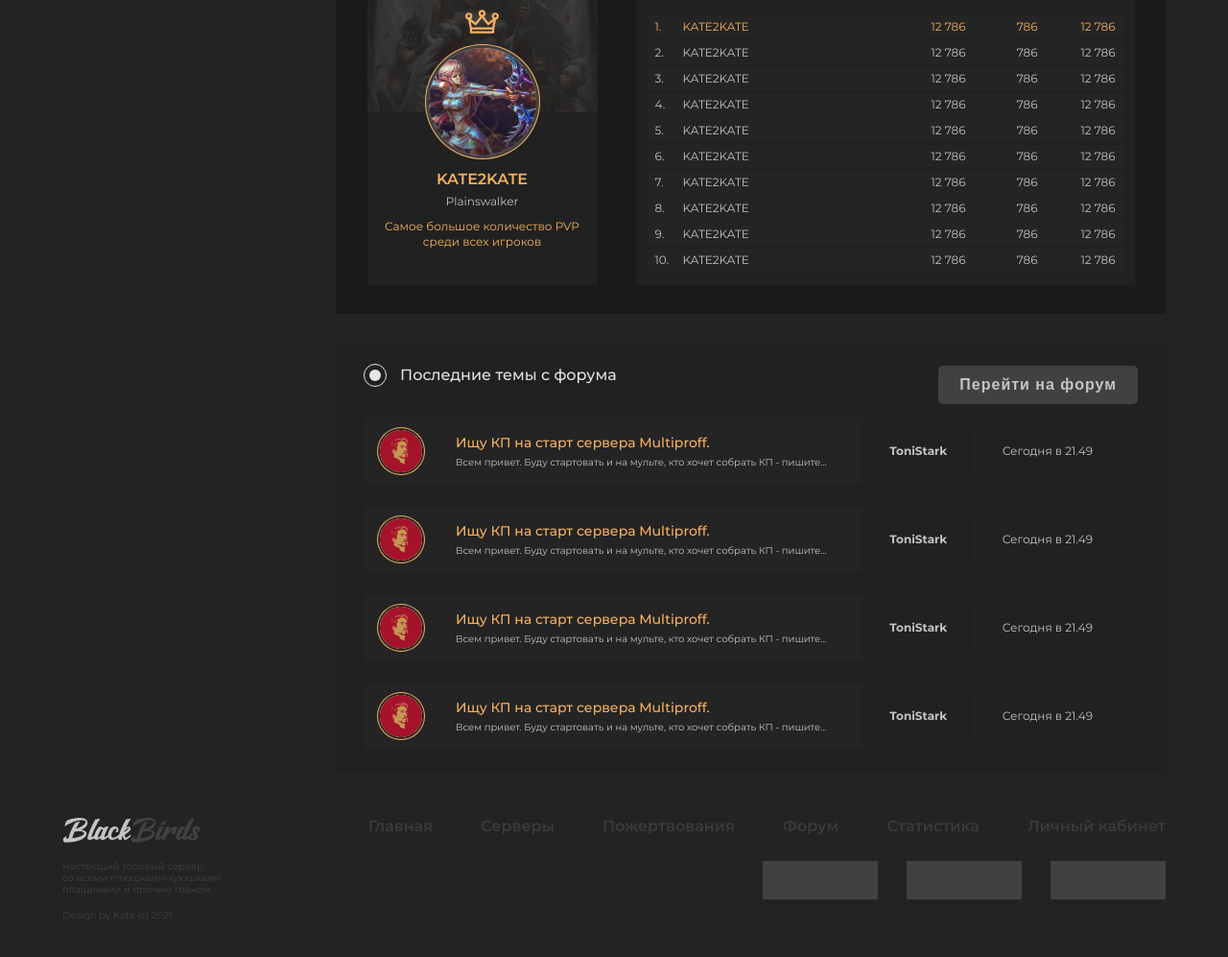
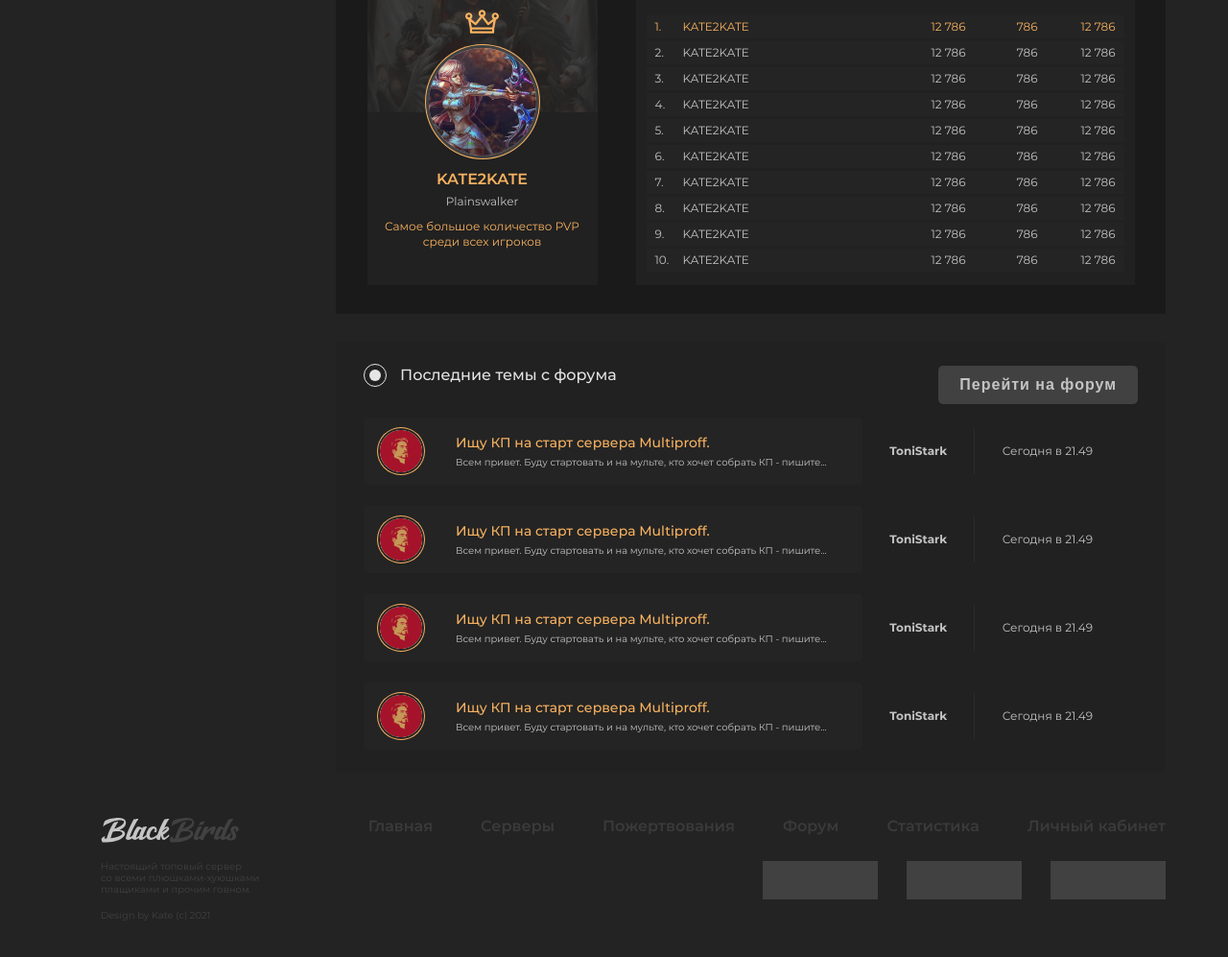
Before and after one commit to EvgeniyTk/blackbirds, a website: page source/index.html in a window 1280 px wide. Shown: the part 1093-2090 px from the top of the page at 96% size. Drawn offline with Linux system fonts and the light colour scheme.

Commit message:
fixing styles

```diff
--- a/source/less/blocks/body-wrapper.less
+++ b/source/less/blocks/body-wrapper.less
@@ -3,7 +3,7 @@
   padding: 0 25px;
   margin-bottom: 46px;
   &__menu {
-    width: 285px;
+    min-width: 285px;
   }
   &__content {
     min-width: 865px;
--- a/source/less/blocks/footer.less
+++ b/source/less/blocks/footer.less
@@ -1,6 +1,7 @@
 .footer {
-  margin: 0 auto;
-  max-width: 1200px;
+  margin: 0 0 0 auto;
+  width: 1160px;
+  flex: 1 1 auto;
   padding: 0 25px;
   &__top-line {
     display: flex;
--- a/source/less/blocks/page.less
+++ b/source/less/blocks/page.less
@@ -4,6 +4,13 @@
   line-height: @line-height-base;
   font-weight: 400;
   background-color: @background-grey;
+  &__body {
+    max-width: 1200px;
+    margin: 0 auto;
+    display: flex;
+    flex-direction: column;
+    flex-wrap: wrap;
+  }
   &__body-wrapper {
     margin: 0 auto;
     max-width: 1200px;
```
Also changed, not shown: source/css/style.css.
